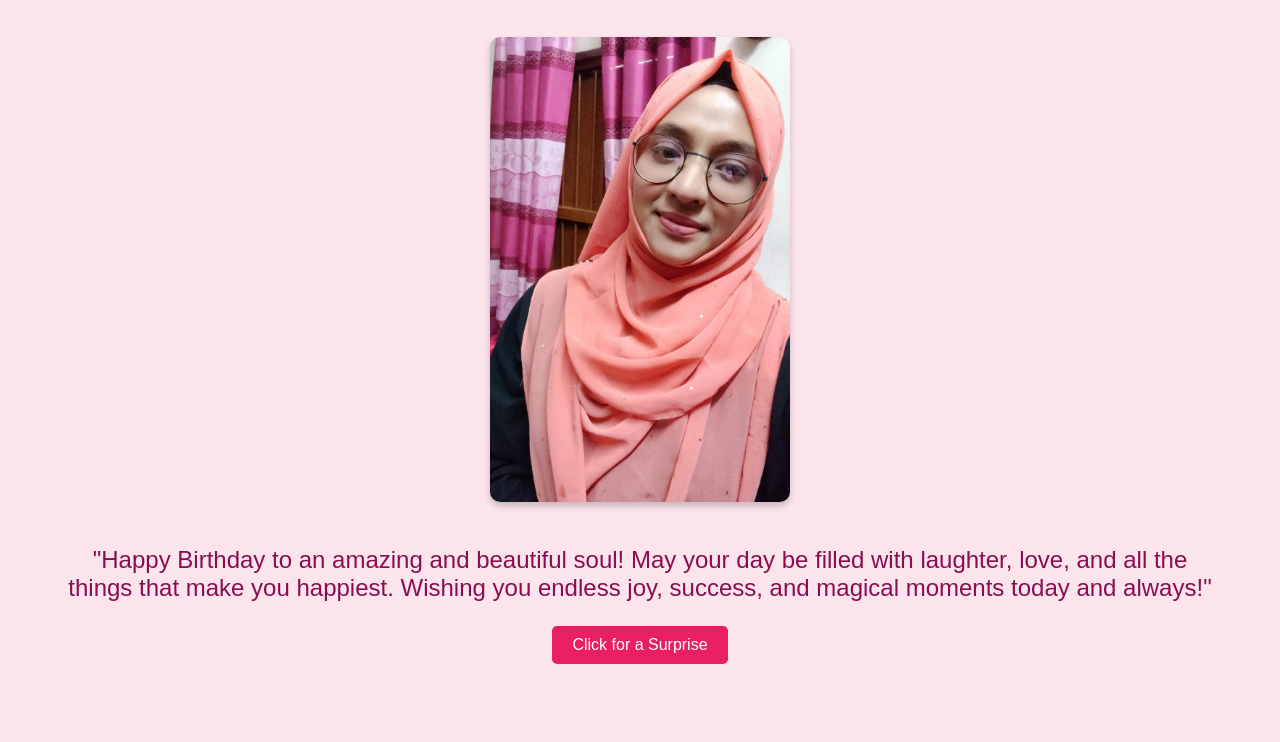
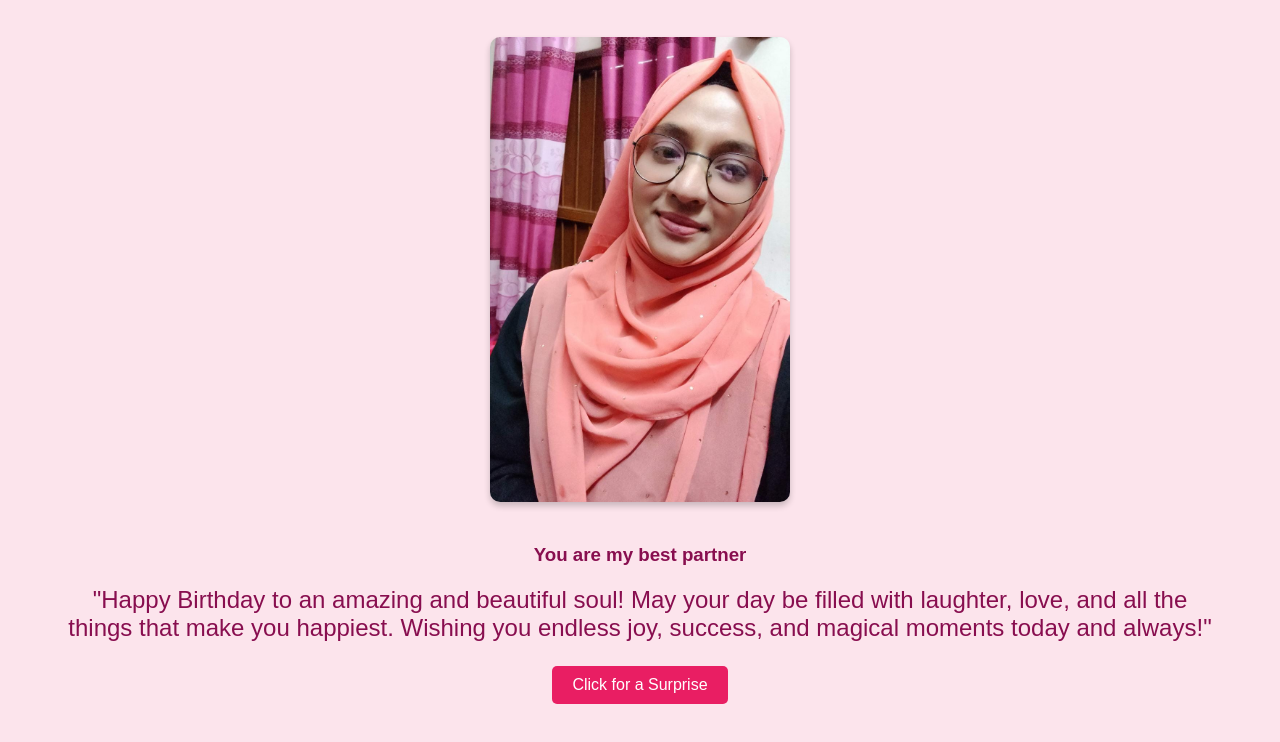
Before and after one commit to akaltasin/Seniour-Apu, a plain HTML site: page index.html in a window 1280 px wide. Shown: the part 404-1146 px from the top of the page. Drawn offline with Linux system fonts and the light colour scheme.

Commit message:
Update index.html

```diff
--- a/index.html
+++ b/index.html
@@ -52,6 +52,7 @@
     <h2>Happy Birthday my dear Seniour Apu🎉</h2>
     <div class="cake">🎂</div>
     <img src="sadia.jpg" alt="Birthday Celebration" class="image">
+     <h3>You are my best partner</h3></h1>
     <p class="message">"Happy Birthday to an amazing and beautiful soul! May your day be filled with laughter, love, and all the things that make you happiest. Wishing you endless joy, success, and magical moments today and always!"</p>
     <button onclick="showMessage()">Click for a Surprise</button>
     <script>
```
